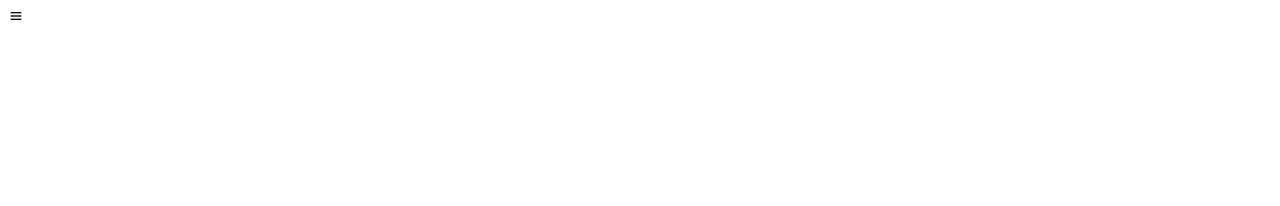
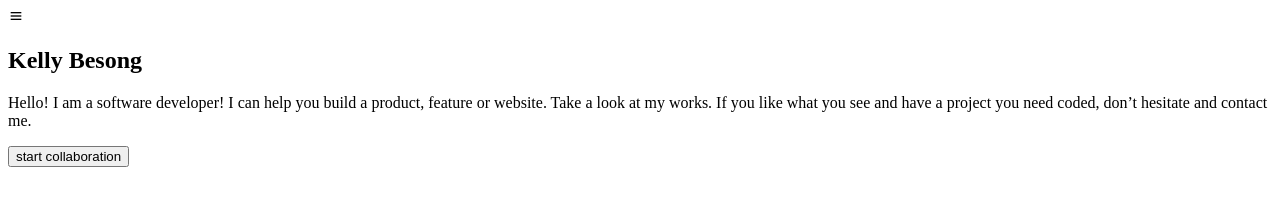
Before and after one commit to kelwilson/porfolio-reform, a website: page index.html in a window 1280 px wide. Drawn offline with nearby package versions, Linux system fonts and the light colour scheme.

Commit message:
Add a main tag a section with some text and a button

```diff
--- a/index.html
+++ b/index.html
@@ -25,7 +25,7 @@
         </nav>
       </div>
     </header>
-    <!-- <main>
+     <main>
       <section>
         <div>
           <h1>Kelly Besong</h1>
@@ -41,7 +41,7 @@
         </div>
         <div id="main-background-img"></div>
       </section>
-      <section>
+      <!--<section>
         <div>
           <h2>Projects</h2>
         </div>
```
